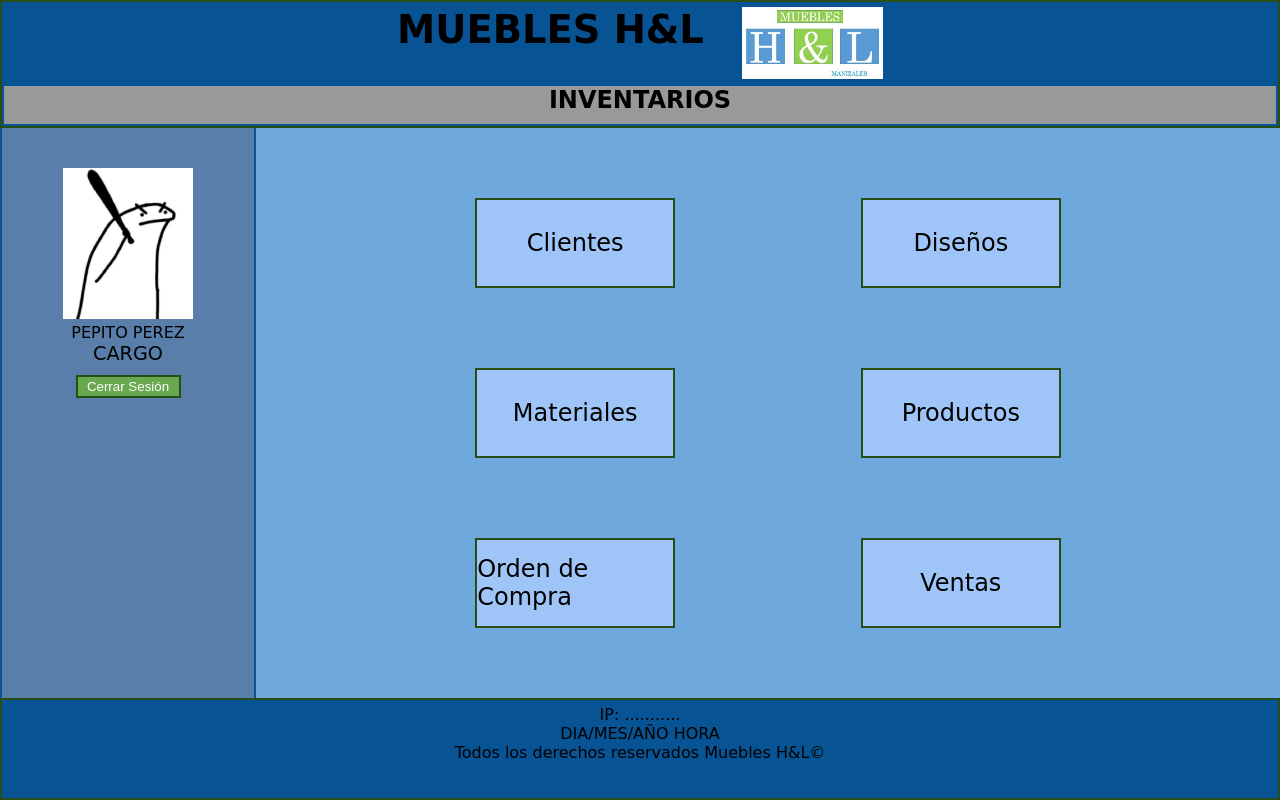
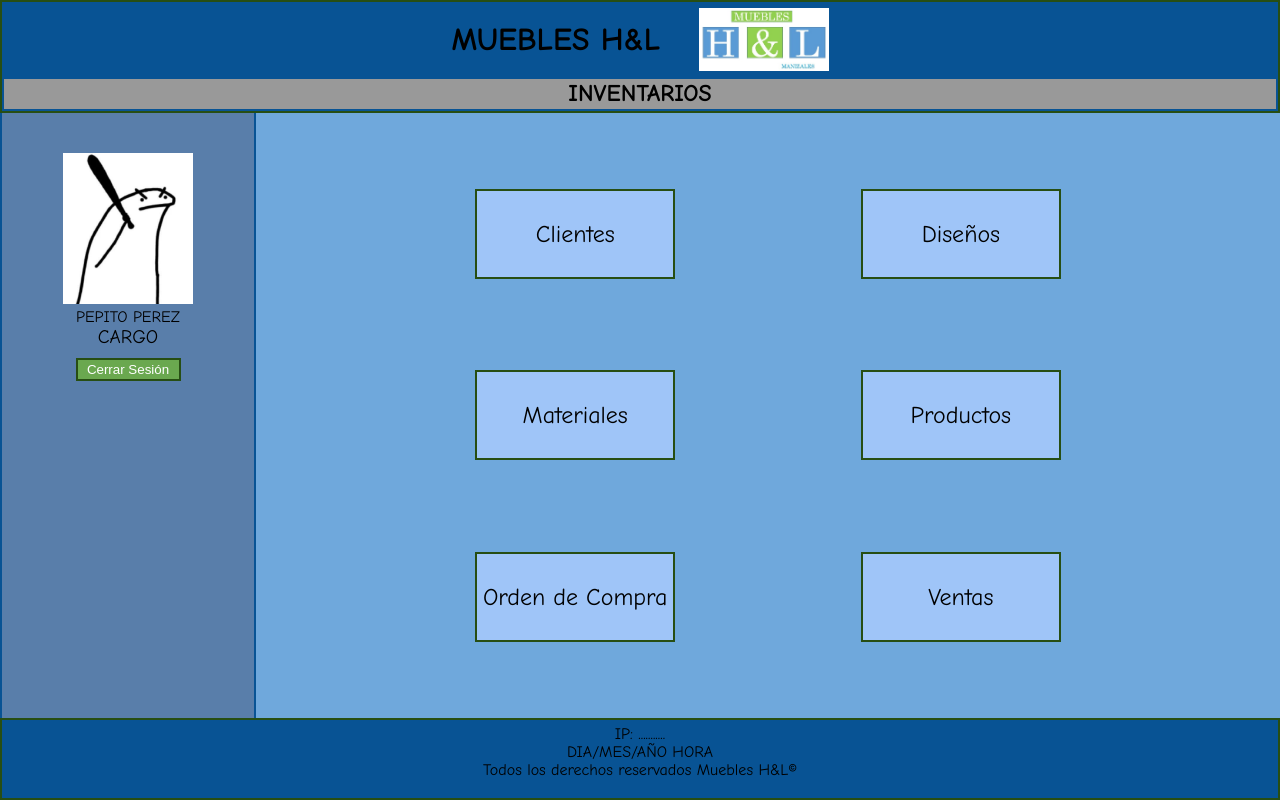
Before and after one commit to Draifor/Muebles_H_L, a plain HTML site: page index.html in a window 1280 px wide. Drawn offline with Linux system fonts and the light colour scheme.

Commit message:
Se comentaron los media querys de 1100px y algún otro retoque

```diff
--- a/css/estilos.css
+++ b/css/estilos.css
@@ -10,7 +10,7 @@ html {
 }
 body {
     background-color: #6fa8dc;
-    font-family: cursive;
+    font-family: comic sans ms, comic sans, cursive;
 }
 
 /** Globales */
@@ -42,6 +42,7 @@ div.contenido-header {
     display: flex;
     flex-wrap: wrap;
     justify-content: center;
+    align-items: center;
 }
 h1 {
     margin-right: 3vw;
@@ -49,7 +50,7 @@ h1 {
 header img {
     width: 130px;
     /* margin: 0 auto; */
-    display: block;
+    /* display: block; */
 }
 @media only screen and (min-width:410px) {
     h1 {
@@ -59,15 +60,14 @@ header img {
         /* margin: 0; */
     }
 }
-@media only screen and (min-width:1100px) {
+/* @media only screen and (min-width:1100px) {
     h1 {
         font-size: 3vw;
     }
     header img {
         width: 11vw;
-        /* min-width: 130px; */
     }
-}
+} */
 
 /** Footer **/
 
@@ -98,13 +98,13 @@ div.contenedor {
                             83px;
     }
 }
-@media only screen and (min-width:1100px) {
+/* @media only screen and (min-width:1100px) {
     div.contenedor {
         grid-template-rows: 7vw
                             1fr
                             8vw;
     }
-}
+} */
 .contenedor-principal {
     height: 100%;
     display: flex;
@@ -166,7 +166,7 @@ div.contenedor-index {
                         96px;
     row-gap: 0;
 }
-@media only screen and (min-width:400px) {
+@media only screen and (min-width:385px) {
     div.contenedor-index {
         grid-template-rows: 112px
                             1fr
@@ -177,7 +177,7 @@ div.contenedor-index {
 @media only screen and (min-width:690px) {
     div.contenedor-index {
         grid-template-columns: 1fr 4fr;
-        grid-template-rows: 111px
+        grid-template-rows: 113px
                             1fr
                             82px;
         grid-template-areas:
@@ -199,16 +199,16 @@ div.contenedor-index {
     }
 
 }
-@media only screen and (min-width:1100px) {
+/* @media only screen and (min-width:1100px) {
     div.contenedor-index {
         grid-template-rows: 10vw
                             1fr
                             8vw;
     }
     div.pagina-actual {
-        min-height: 3vw;
+        min-height: 2.8vw;
     }
-}
+} */
 header.header-index h1{
     /* float: none; */
 }
```
